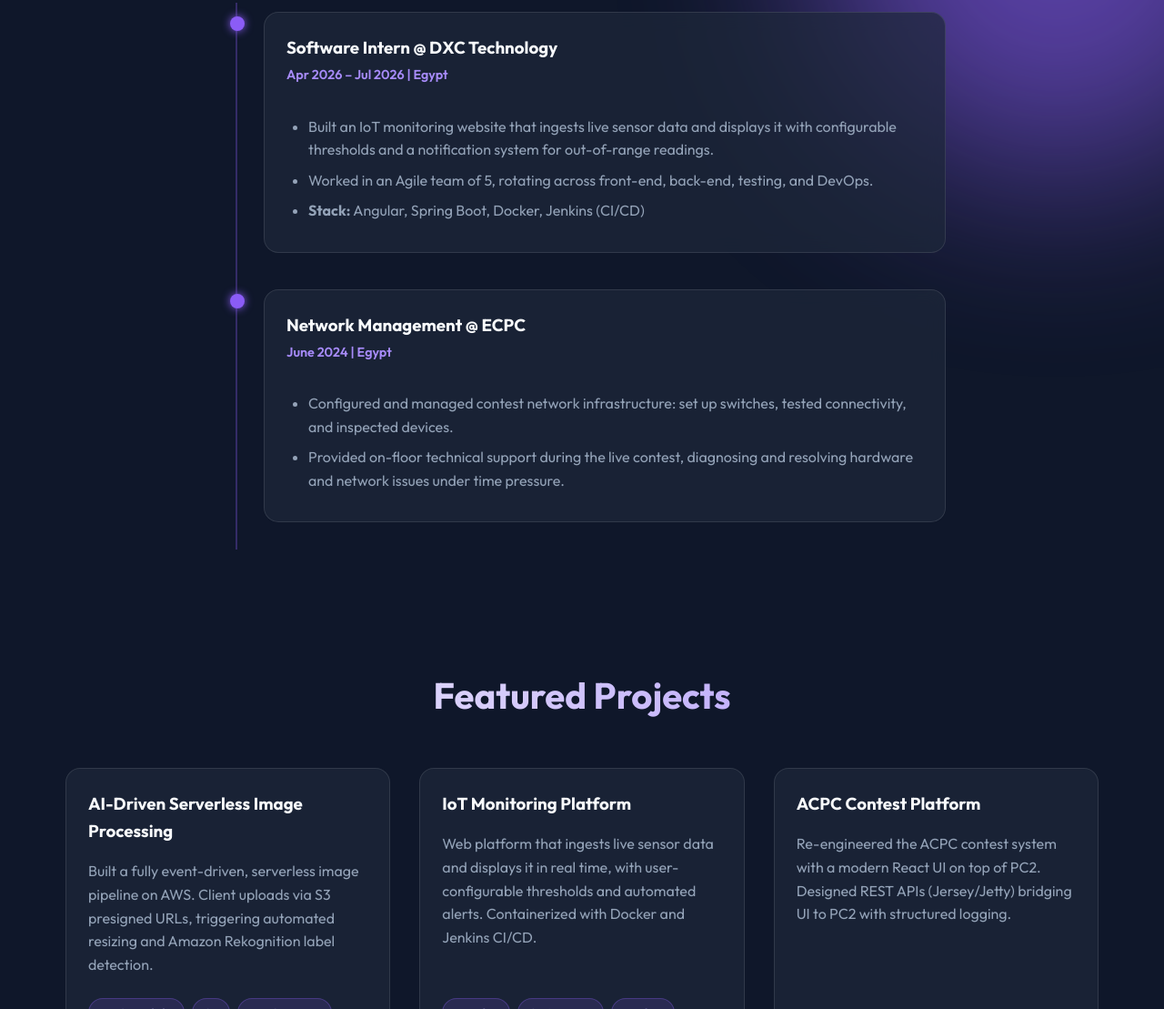
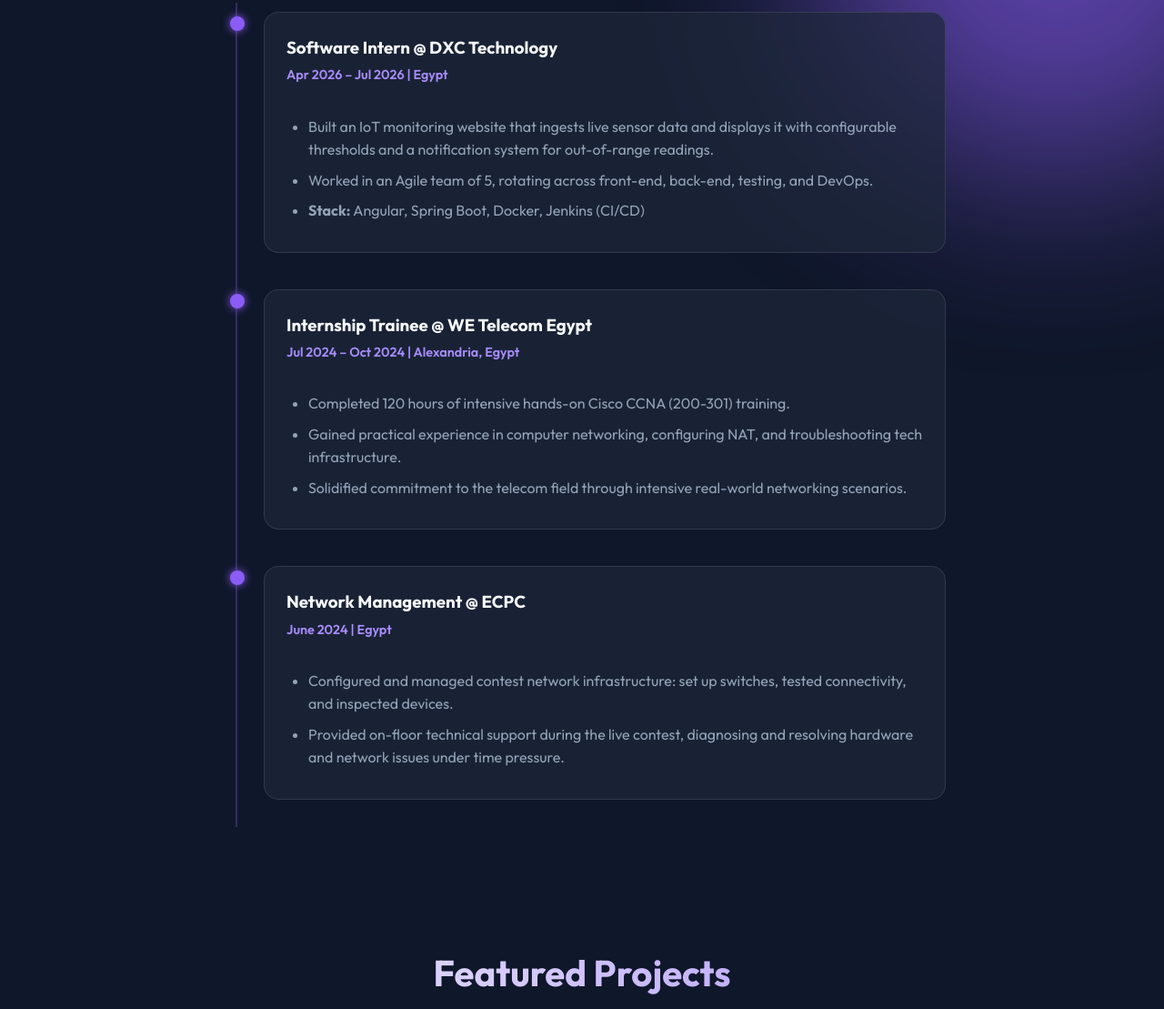
Before and after one commit to shahdAboelmakarm22/shahdAboelmakarm22.github.io, a website built with Vite: page index.html in a window 1280 px wide. Shown: the part 855-1964 px from the top of the page at 91% size. Built offline with nearby package versions, Linux system fonts and the light colour scheme; no server answers.

Commit message:
Add WE Telecom Egypt internship

```diff
--- a/index.html
+++ b/index.html
@@ -62,6 +62,18 @@
                   <li>Built an IoT monitoring website that ingests live sensor data and displays it with configurable thresholds and a notification system for out-of-range readings.</li>
                   <li>Worked in an Agile team of 5, rotating across front-end, back-end, testing, and DevOps.</li>
                   <li><strong>Stack:</strong> Angular, Spring Boot, Docker, Jenkins (CI/CD)</li>
+                </ul>
+              </div>
+            </div>
+            <div class="timeline-item">
+              <div class="timeline-dot"></div>
+              <div class="timeline-content project-card">
+                <h3>Internship Trainee @ WE Telecom Egypt</h3>
+                <span class="date">Jul 2024 – Oct 2024 | Alexandria, Egypt</span>
+                <ul>
+                  <li>Completed 120 hours of intensive hands-on Cisco CCNA (200-301) training.</li>
+                  <li>Gained practical experience in computer networking, configuring NAT, and troubleshooting tech infrastructure.</li>
+                  <li>Solidified commitment to the telecom field through intensive real-world networking scenarios.</li>
                 </ul>
               </div>
             </div>
```
